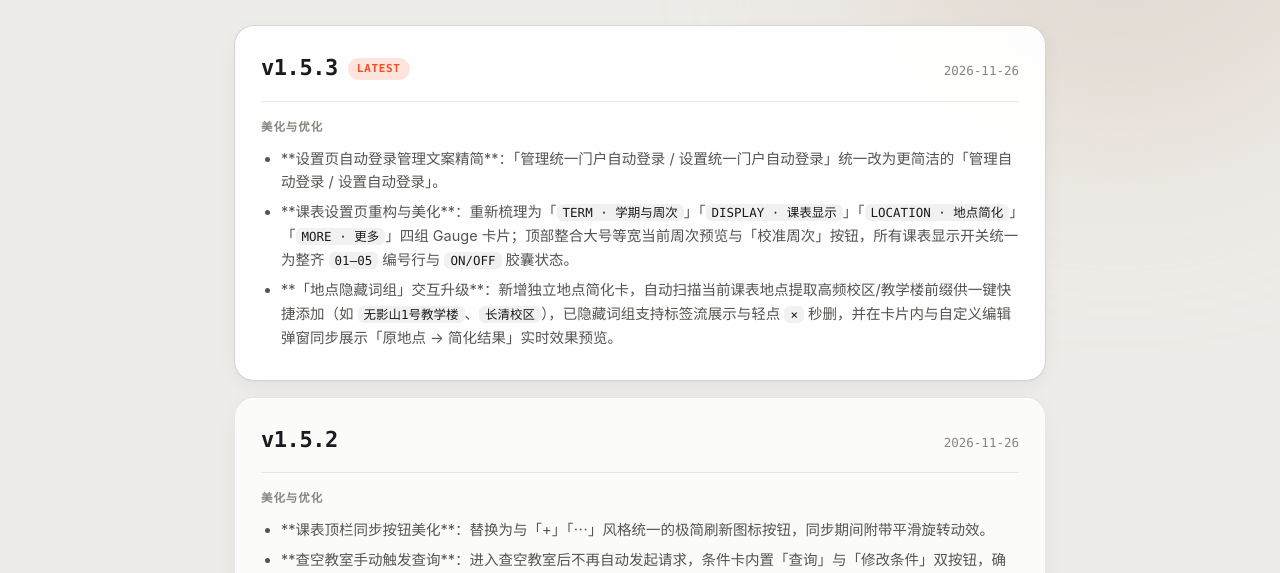
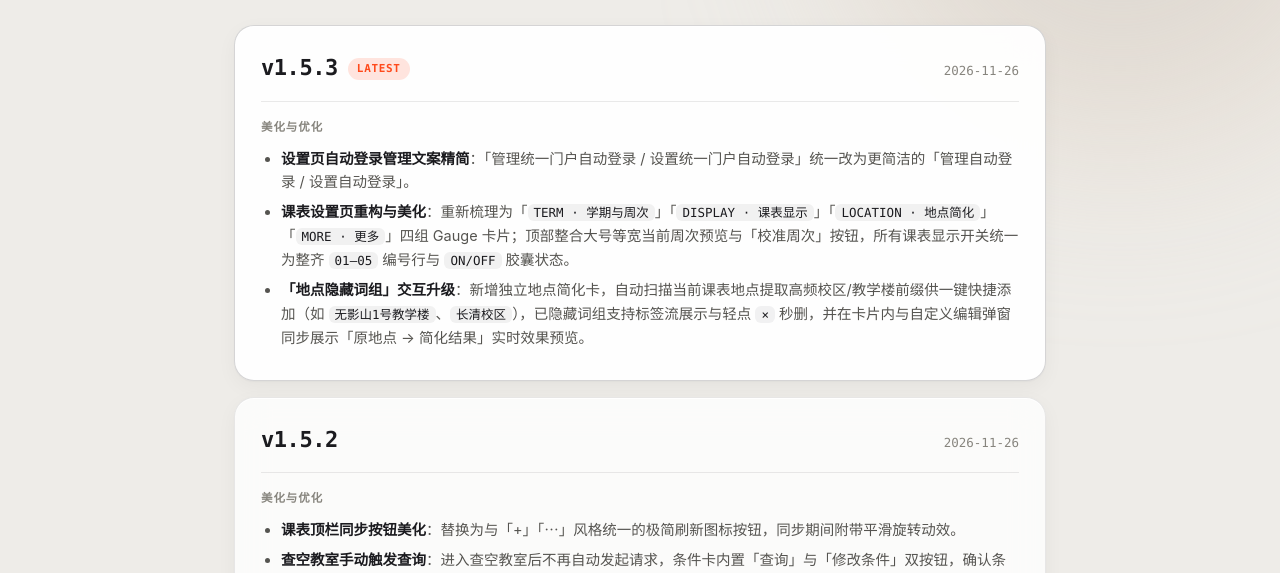
Before and after one commit to cao-gift/sdjtu-timetable, a plain HTML site: page changelog.html in a window 1280 px wide. Shown: the part 227-800 px from the top of the page. Drawn offline with Linux system fonts and the light colour scheme.

Commit message:
fix(site): render markdown bold syntax in changelog and release notes

```diff
--- a/changelog.html
+++ b/changelog.html
@@ -145,6 +145,7 @@
     }
     .rel-list { margin: 10px 0 0; padding-left: 20px; color: var(--ink-2); font-size: 14.5px; overflow-wrap: anywhere; }
     .rel-list li { margin: 6px 0; }
+    .rel-list strong { color: var(--ink); font-weight: 700; }
     .rel-list code {
       font-family: var(--mono); font-size: 12.5px; color: var(--ink);
       background: var(--chip); border-radius: 6px; padding: 1px 6px; overflow-wrap: anywhere;
@@ -227,7 +228,15 @@
         return String(s).replace(/&/g, "&amp;").replace(/</g, "&lt;").replace(/>/g, "&gt;");
       }
       function formatInline(s) {
-        return escapeHtml(s).replace(/`([^`]+)`/g, "<code>$1</code>");
+        return escapeHtml(s)
+          .split(/(`[^`]+`)/g)
+          .map((part) => {
+            if (part.startsWith("`") && part.endsWith("`") && part.length >= 2) {
+              return "<code>" + part.slice(1, -1) + "</code>";
+            }
+            return part.replace(/\*\*([^*\n]+?)\*\*/g, "<strong>$1</strong>");
+          })
+          .join("");
       }
 
       fetch("./changelog.json?t=" + Date.now(), { cache: "no-store" })
```
Also changed, not shown: index.html (+9 -1 lines).
